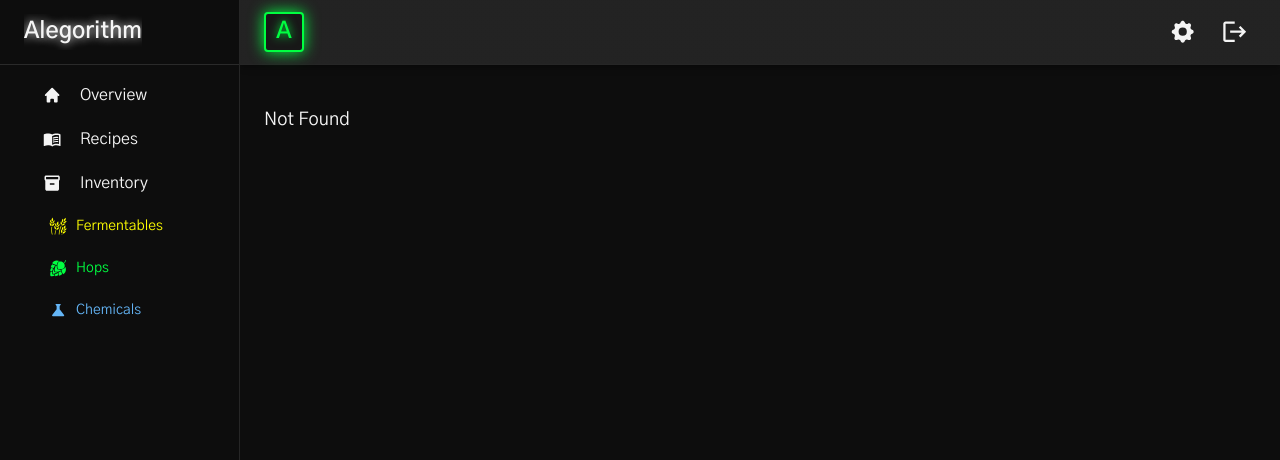
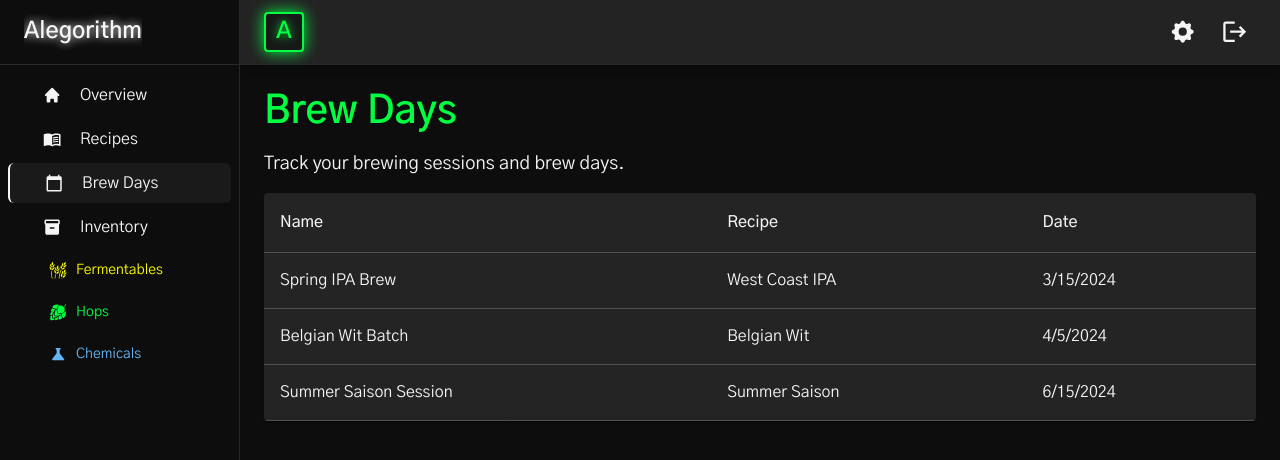
Before and after one commit to itwalton/alegorithm-web, a React (Vite) app: page /brew-days in a window 1280 px wide. Before the commit this address had no page. Shown: the top 460 px of the page. Built offline with nearby package versions, Linux system fonts and the light colour scheme.

Commit message:
add brew days view

```diff
--- /dev/null
+++ b/src/components/brew-days/BrewDays.page.tsx
@@ -0,0 +1,113 @@
+import {
+  Typography,
+  Box,
+  Table,
+  TableBody,
+  TableCell,
+  TableContainer,
+  TableHead,
+  TableRow,
+  Paper,
+} from '@mui/material';
+import { useTheme } from '@mui/material/styles';
+import {
+  useReactTable,
+  getCoreRowModel,
+  createColumnHelper,
+  flexRender,
+} from '@tanstack/react-table';
+import { type BrewDay } from './brewday.model';
+
+const mockData: BrewDay[] = [
+  {
+    id: 'BD001',
+    name: 'Spring IPA Brew',
+    recipe: 'West Coast IPA',
+    date: new Date('2024-03-15'),
+  },
+  {
+    id: 'BD002',
+    name: 'Belgian Wit Batch',
+    recipe: 'Belgian Wit',
+    date: new Date('2024-04-05'),
+  },
+  {
+    id: 'BD003',
+    name: 'Summer Saison Session',
+    recipe: 'Summer Saison',
+    date: new Date('2024-06-15'),
+  },
+];
+
+const columnHelper = createColumnHelper<BrewDay>();
+
+const columns = [
+  columnHelper.accessor('name', {
+    header: 'Name',
+    cell: (info) => info.getValue(),
+  }),
+  columnHelper.accessor('recipe', {
+    header: 'Recipe',
+    cell: (info) => info.getValue(),
+  }),
+  columnHelper.accessor('date', {
+    header: 'Date',
+    cell: (info) => info.getValue().toLocaleDateString(),
+  }),
+];
+
+export default function BrewDaysPage() {
+  const theme = useTheme();
+
+  const table = useReactTable({
+    data: mockData,
+    columns,
+    getCoreRowModel: getCoreRowModel(),
+  });
+
+  return (
+    <Box>
+      <Typography
+        variant="h4"
+        gutterBottom
+        sx={{ color: theme.palette.primary.main }}
+      >
+        Brew Days
+      </Typography>
+      <Typography variant="body1" gutterBottom>
+        Track your brewing sessions and brew days.
+      </Typography>
+      <TableContainer component={Paper} sx={{ mt: 2 }}>
+        <Table>
+          <TableHead>
+            {table.getHeaderGroups().map((headerGroup) => (
+              <TableRow key={headerGroup.id}>
+                {headerGroup.headers.map((header) => (
+                  <TableCell key={header.id}>
+                    {header.isPlaceholder
+                      ? null
+                      : flexRender(
+                          header.column.columnDef.header,
+                          header.getContext()
+                        )}
+                  </TableCell>
+                ))}
+              </TableRow>
+            ))}
+          </TableHead>
+          <TableBody>
+            {table.getRowModel().rows.map((row) => (
+              <TableRow key={row.id}>
+                {row.getVisibleCells().map((cell) => (
+                  <TableCell key={cell.id}>
+                    {flexRender(cell.column.columnDef.cell, cell.getContext())}
+                  </TableCell>
+                ))}
+              </TableRow>
+            ))}
+          </TableBody>
+        </Table>
+      </TableContainer>
+    </Box>
+  );
+}
--- /dev/null
+++ b/src/components/brew-days/brewday.model.ts
@@ -0,0 +1,6 @@
+export interface BrewDay {
+  id: string;
+  name: string;
+  recipe: string;
+  date: Date;
+}
--- a/src/components/recipes/Recipe.page.tsx
+++ b/src/components/recipes/Recipe.page.tsx
@@ -119,7 +119,11 @@ export default function RecipePage() {
 
   return (
     <Box>
-      <Typography variant="h4" gutterBottom sx={{ color: theme.palette.primary.main }}>
+      <Typography
+        variant="h4"
+        gutterBottom
+        sx={{ color: theme.palette.primary.main }}
+      >
         Recipes
       </Typography>
       <Typography variant="body1" gutterBottom>
--- a/src/components/shared/AppLayout.tsx
+++ b/src/components/shared/AppLayout.tsx
@@ -18,7 +18,13 @@ import {
   Tooltip,
 } from '@mui/material';
 import { GiWheat, GiHops } from 'react-icons/gi';
-import { MdScience, MdInventory, MdLogout, MdMenuBook } from 'react-icons/md';
+import {
+  MdScience,
+  MdInventory,
+  MdLogout,
+  MdMenuBook,
+  MdCalendarToday,
+} from 'react-icons/md';
 import { HiMenu, HiHome, HiCog } from 'react-icons/hi';
 import { Link, useLocation } from '@tanstack/react-router';
 
@@ -45,6 +51,7 @@ export default function AppLayout({ children }: AppLayoutProps) {
   const navItems: NavItem[] = [
     { label: 'Overview', path: '/', icon: <HiHome /> },
     { label: 'Recipes', path: '/recipes', icon: <MdMenuBook /> },
+    { label: 'Brew Days', path: '/brew-days', icon: <MdCalendarToday /> },
     { label: 'Inventory', path: '/inventory', icon: <MdInventory /> },
     {
       label: 'Fermentables',
--- a/src/routeTree.gen.ts
+++ b/src/routeTree.gen.ts
@@ -11,6 +11,7 @@
 import { Route as rootRouteImport } from './routes/__root'
 import { Route as RecipesRouteImport } from './routes/recipes'
 import { Route as InventoryRouteImport } from './routes/inventory'
+import { Route as BrewDaysRouteImport } from './routes/brew-days'
 import { Route as IndexRouteImport } from './routes/index'
 import { Route as InventoryIndexRouteImport } from './routes/inventory/index'
 import { Route as InventoryMaterialsRouteImport } from './routes/inventory/materials'
@@ -25,6 +26,11 @@ const RecipesRoute = RecipesRouteImport.update({
 const InventoryRoute = InventoryRouteImport.update({
   id: '/inventory',
   path: '/inventory',
+  getParentRoute: () => rootRouteImport,
+} as any)
+const BrewDaysRoute = BrewDaysRouteImport.update({
+  id: '/brew-days',
+  path: '/brew-days',
   getParentRoute: () => rootRouteImport,
 } as any)
 const IndexRoute = IndexRouteImport.update({
@@ -55,6 +61,7 @@ const InventoryFermentablesRoute = InventoryFermentablesRouteImport.update({
 
 export interface FileRoutesByFullPath {
   '/': typeof IndexRoute
+  '/brew-days': typeof BrewDaysRoute
   '/inventory': typeof InventoryRouteWithChildren
   '/recipes': typeof RecipesRoute
   '/inventory/fermentables': typeof InventoryFermentablesRoute
@@ -64,6 +71,7 @@ export interface FileRoutesByFullPath {
 }
 export interface FileRoutesByTo {
   '/': typeof IndexRoute
+  '/brew-days': typeof BrewDaysRoute
   '/recipes': typeof RecipesRoute
   '/inventory/fermentables': typeof InventoryFermentablesRoute
   '/inventory/hops': typeof InventoryHopsRoute
@@ -73,6 +81,7 @@ export interface FileRoutesByTo {
 export interface FileRoutesById {
   __root__: typeof rootRouteImport
   '/': typeof IndexRoute
+  '/brew-days': typeof BrewDaysRoute
   '/inventory': typeof InventoryRouteWithChildren
   '/recipes': typeof RecipesRoute
   '/inventory/fermentables': typeof InventoryFermentablesRoute
@@ -84,6 +93,7 @@ export interface FileRouteTypes {
   fileRoutesByFullPath: FileRoutesByFullPath
   fullPaths:
     | '/'
+    | '/brew-days'
     | '/inventory'
     | '/recipes'
     | '/inventory/fermentables'
@@ -93,6 +103,7 @@ export interface FileRouteTypes {
   fileRoutesByTo: FileRoutesByTo
   to:
     | '/'
+    | '/brew-days'
     | '/recipes'
     | '/inventory/fermentables'
     | '/inventory/hops'
@@ -101,6 +112,7 @@ export interface FileRouteTypes {
   id:
     | '__root__'
     | '/'
+    | '/brew-days'
     | '/inventory'
     | '/recipes'
     | '/inventory/fermentables'
@@ -111,6 +123,7 @@ export interface FileRouteTypes {
 }
 export interface RootRouteChildren {
   IndexRoute: typeof IndexRoute
+  BrewDaysRoute: typeof BrewDaysRoute
   InventoryRoute: typeof InventoryRouteWithChildren
   RecipesRoute: typeof RecipesRoute
 }
@@ -129,6 +142,13 @@ declare module '@tanstack/react-router' {
       path: '/inventory'
       fullPath: '/inventory'
       preLoaderRoute: typeof InventoryRouteImport
+      parentRoute: typeof rootRouteImport
+    }
+    '/brew-days': {
+      id: '/brew-days'
+      path: '/brew-days'
+      fullPath: '/brew-days'
+      preLoaderRoute: typeof BrewDaysRouteImport
       parentRoute: typeof rootRouteImport
     }
     '/': {
@@ -189,6 +209,7 @@ const InventoryRouteWithChildren = InventoryRoute._addFileChildren(
 
 const rootRouteChildren: RootRouteChildren = {
   IndexRoute: IndexRoute,
+  BrewDaysRoute: BrewDaysRoute,
   InventoryRoute: InventoryRouteWithChildren,
   RecipesRoute: RecipesRoute,
 }
--- /dev/null
+++ b/src/routes/brew-days.tsx
@@ -0,0 +1,7 @@
+import { createFileRoute } from '@tanstack/react-router';
+
+import BrewDaysPage from '../components/brew-days/BrewDays.page';
+
+export const Route = createFileRoute('/brew-days')({
+  component: BrewDaysPage,
+});
```
